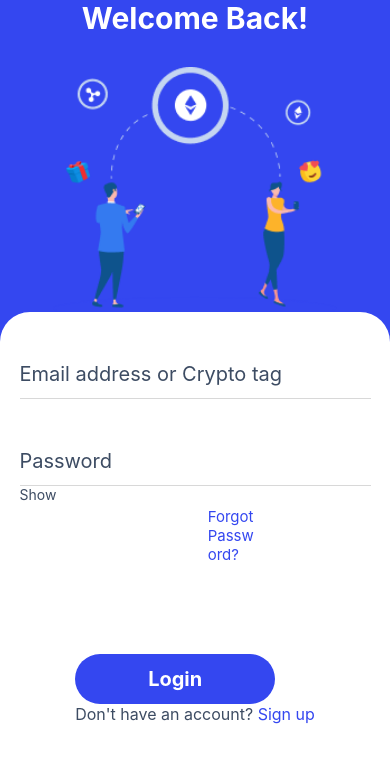
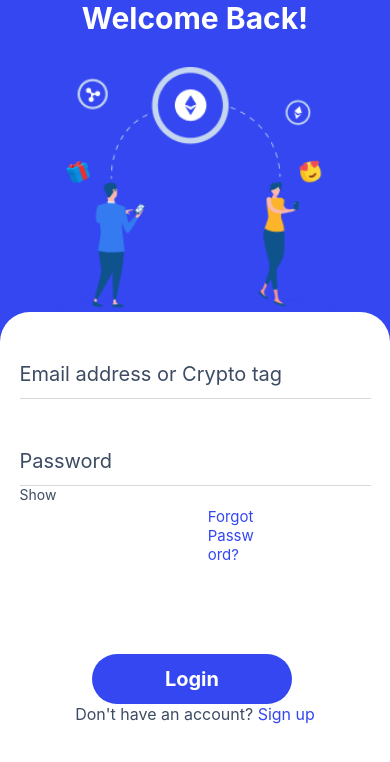
Before and after one commit to Ogochukwu5000/Crypto-app, a React Native app: screen /Login in a window 390 px wide. Shown: the top 762 px of the page. Built offline with nearby package versions, Linux system fonts and the light colour scheme.

Commit message:
margin left to button

```diff
--- a/src/components/LoginScreen Component/LoginScreen.tsx
+++ b/src/components/LoginScreen Component/LoginScreen.tsx
@@ -237,6 +237,7 @@ const styles = StyleSheet.create({
     marginTop: '10%',
     alignItems: 'center',
     justifyContent: 'center',
+    marginLeft: '7%',
   },
 
   loginButtonText: {
```
